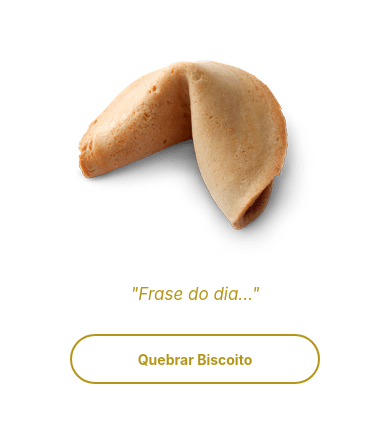
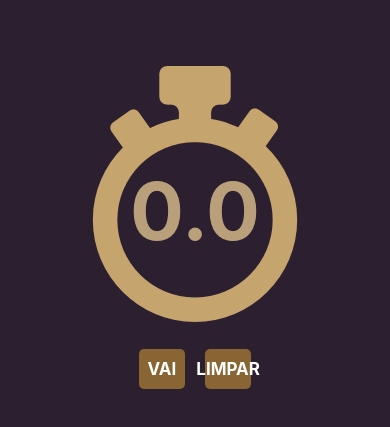
Before and after one commit to MauricioDessuy/ReactNativeBase, a React Native app in the folder ReactNativeBase/: screen / in a window 390 px wide. Shown: the part 215-642 px from the top of the page. Built offline with nearby package versions, Linux system fonts and the light colour scheme.

Commit message:
created cronometer app

```diff
--- a/ReactNativeBase/App.js
+++ b/ReactNativeBase/App.js
@@ -1,65 +1,45 @@
 import React, { Component } from 'react';
 
 import { Text, View, StyleSheet, Button, Image, TextInput, Alert, ImageBackground, TouchableOpacity } from 'react-native';
-
-class Botao extends Component {
-
-  constructor(props) {
-    super(props);
-    this.state = {
-
-    };
-    this.styles = StyleSheet.create({
-      botao: {
-        width: 250,
-        height: 50,
-        borderWidth: 2,
-        borderColor: props.color,
-        backgroundColor: 'transparent',
-        borderRadius: 25
-      },
-      botaoArea: {
-        flex: 1,
-        flexDirection: 'row',
-        justifyContent: 'center',
-        alignItems: 'center'
-      },
-      botaoText: {
-        color: props.color,
-        fontSize: 14,
-        fontWeight: 'bold'
-      }
-    });
-  }
-
-  render () {
-    return (
-      <TouchableOpacity style={this.styles.botao}
-        onPress={this.props.onPress}>
-        <View style={this.styles.botaoArea}>
-          <Text style={this.styles.botaoText}>{this.props.text}</Text>
-        </View>
-      </TouchableOpacity>
-    );
-  }
-}
 
 export default class PrimeiroProjeto extends Component {
 
   constructor(props) {
     super(props);
     this.state = {
-      frase: 'Frase do dia...'
+      n: 0,
+      botao: 'VAI'
     };
-    this.frases = ['A vida trará coisas boas se tiveres paciência.', 'Demonstre amor e alegria em todas as oportunidades e verás que a paz nasce dentro de você.', 'Não compense na ira o que lhe falta na razão.', 'Defeitos e virtudes são apenas dois lados da mesma moeda.', 'A maior de todas as torres começa no solo.', 'Não há que ser forte. Há que ser flexível.', 'Gente todo dia arruma os cabelos, por que não o coração?'];
-
-    this.quebrarBiscoito = this.quebrarBiscoito.bind(this);
+    this.timer = null;
+    this.vai = this.vai.bind(this);
+    this.limpar = this.limpar.bind(this);
   }
 
-  quebrarBiscoito() {
+  vai() {
+    let state = this.state;
+    if (this.timer != null) {
+      clearInterval(this.timer);
+      this.timer = null;
+      state.botao = 'VAI';
+    } else {
+      this.timer = setInterval(() => {
+        let s = this.state;
+        s.n += 0.1;
+        this.setState(s);
+      }, 100);
+      state.botao = 'PARAR';
+    }
+    this.setState(state);
+  }
+
+  limpar() {
+    if (this.timer != null) {
+      clearInterval(this.timer);
+      this.timer = null;
+    }
     let s = this.state;
-    let r = Math.floor(Math.random() * this.frases.length);
-    s.frase = this.frases[r];
+    s.n = 0;
+    s.botao = 'VAI';
     this.setState(s);
   }
 
@@ -67,9 +47,18 @@ export default class PrimeiroProjeto extends Component {
 
     return (
       <View style={styles.body}>
-        <Image source={require('./assets/cookie.png')}/>
-        <Text style={styles.texto}>"{this.state.frase}"</Text>
-        <Botao color='#B59619' text="Quebrar Biscoito" onPress={this.quebrarBiscoito}/>
+        <Image source={require('./assets/relogio.png')} />
+        <Text style={styles.timer}>{this.state.n.toFixed(1)}</Text>
+        <View style={styles.botaoArea}>
+          <TouchableOpacity style={styles.botao}
+            onPress={this.vai}>
+            <Text style={styles.botaoText}>{this.state.botao}</Text>
+          </TouchableOpacity>
+          <TouchableOpacity style={styles.botao}
+            onPress={this.limpar}>
+            <Text style={styles.botaoText}>LIMPAR</Text>
+          </TouchableOpacity>
+        </View>
       </View>
     );
   }
@@ -78,16 +67,36 @@ export default class PrimeiroProjeto extends Component {
 
 const styles = StyleSheet.create({
   body: {
+    paddingTop: 30,
     flex: 1,
-    paddingTop: 30,
     justifyContent: 'center',
-    alignItems: 'center'
+    alignItems: 'center',
+    backgroundColor: '#2c1f30'
   },
-  texto: {
+  timer: {
+    color: '#baa07a',
+    fontSize: 80,
+    fontWeight: 'bold',
+    backgroundColor: 'transparent',
+    marginTop: -160
+  },
+  botaoArea: {
+    flexDirection: 'row',
+    height: 40,
+    marginTop: 80
+  },
+  botao: {
+    flex: 1,
+    justifyContent: 'center',
+    alignItems: 'center',
+    backgroundColor: '#886532',
+    height: 40,
+    borderRadius: 5,
+    margin: 10
+  },
+  botaoText: {
     fontSize: 17,
-    color: '#B59619',
-    margin: 30,
-    fontStyle: 'italic',
-    textAlign: 'center'
+    fontWeight: 'bold',
+    color: '#FFFFFF'
   }
 });
```
Also changed, not shown: ReactNativeBase/Cookie.js (added, +93 -0 lines), ReactNativeBase/assets/relogio.png (added).
